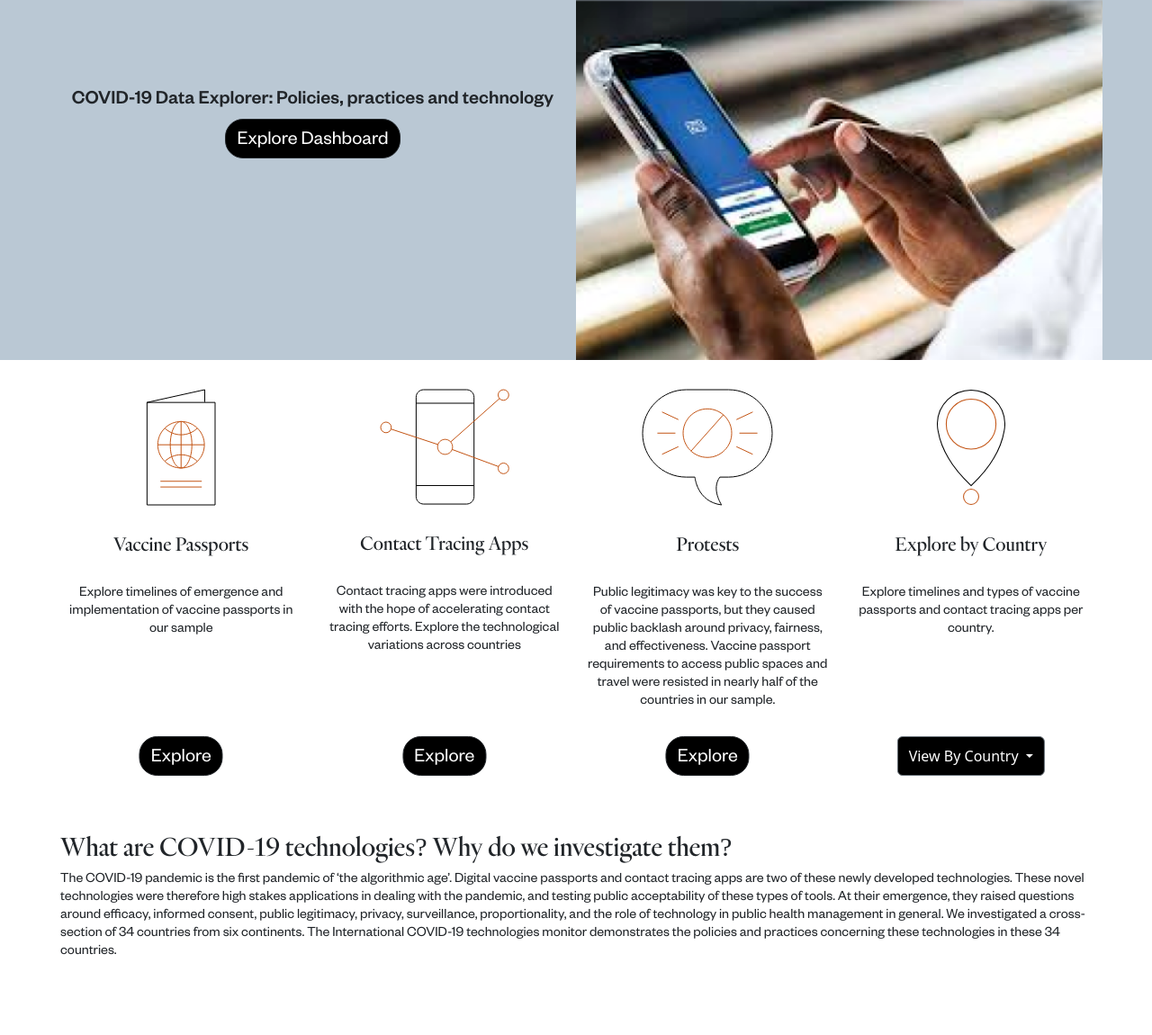
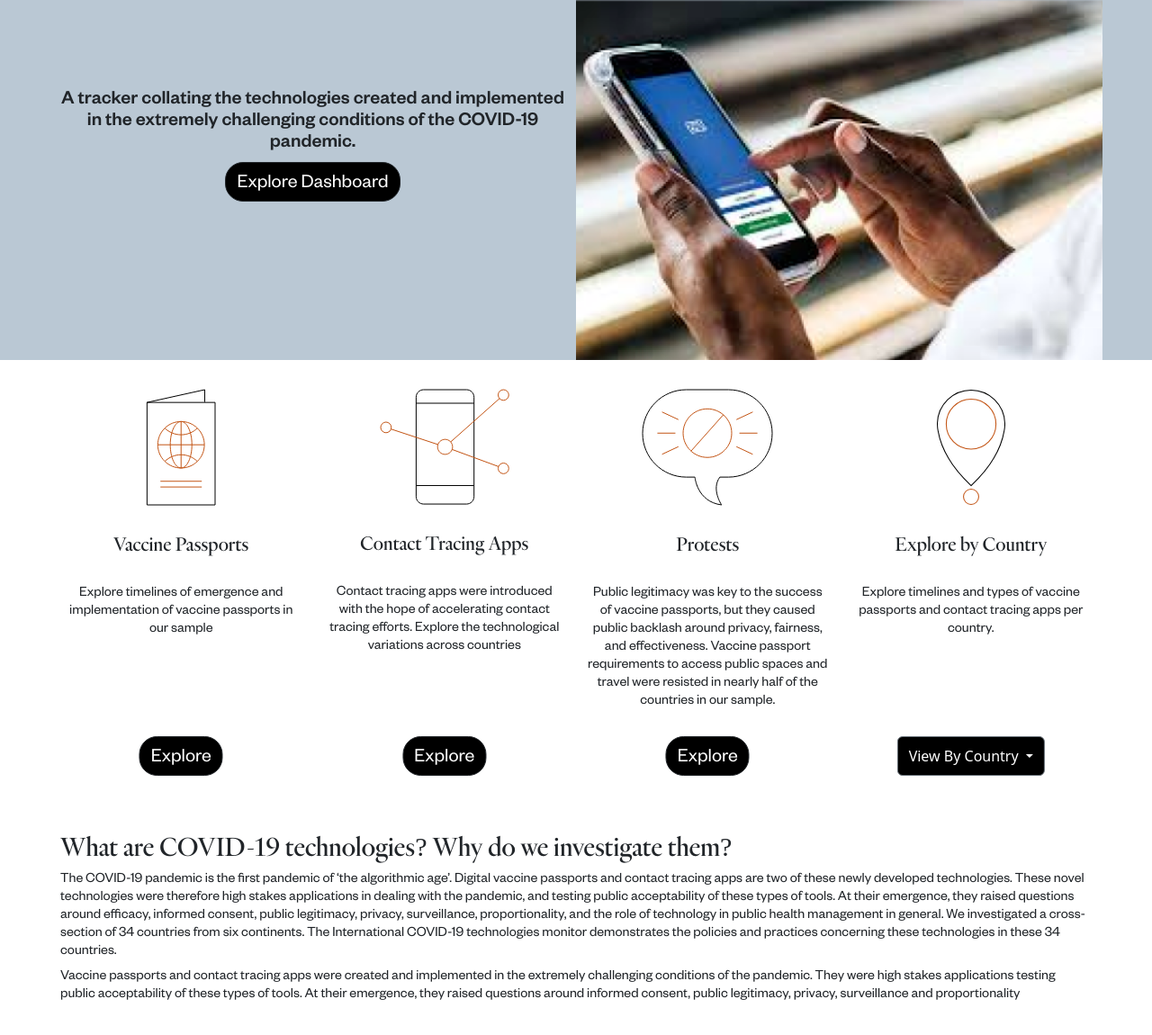
Before and after one commit to AdaLovelaceInstitute/covid-explorer, a plain HTML site: page index.html in a window 1280 px wide. Shown: the whole page at 90% size. Drawn offline with nearby package versions, Linux system fonts and the light colour scheme; no server answers.

Commit message:
changing front page text

```diff
--- a/index.html
+++ b/index.html
@@ -24,7 +24,7 @@
                 <div class="col-md-12 maxwidthcontent">
                     <div class="row">
                         <div id="landingtext" class="col-md-6">
-                            <h4>COVID-19 Data Explorer: Policies, practices and technology</h4>
+                            <h4>A tracker collating the technologies created and implemented in the extremely challenging conditions of the COVID-19 pandemic.</h4>
                             <a href="data.html"><button class="btn btn-dark frontpagebutton">Explore Dashboard</button></a>
                         </div>
                         <div class="col-md-6 fillimg">
@@ -75,6 +75,7 @@
                         <div class="col-md-12 thirdsection">
                             <h2>What are COVID-19 technologies? Why do we investigate them?</h2>
                             <p>The COVID-19 pandemic is the first pandemic of ‘the algorithmic age’. Digital vaccine passports and contact tracing apps are two of these newly developed technologies. These novel technologies were therefore high stakes applications in dealing with the pandemic, and testing public acceptability of these types of tools. At their emergence, they raised questions around efficacy, informed consent, public legitimacy, privacy, surveillance, proportionality, and the role of technology in public health management in general. We investigated a cross-section of 34 countries from six continents. The International COVID-19 technologies monitor demonstrates the policies and practices concerning these technologies in these 34 countries.</p>
+                            <p>Vaccine passports and contact tracing apps were created and implemented in the extremely challenging conditions of the pandemic. They were high stakes applications testing public acceptability of these types of tools. At their emergence, they raised questions around informed consent, public legitimacy, privacy, surveillance and proportionality</p>
                         </div>
                     </div>
                 </div>
```
